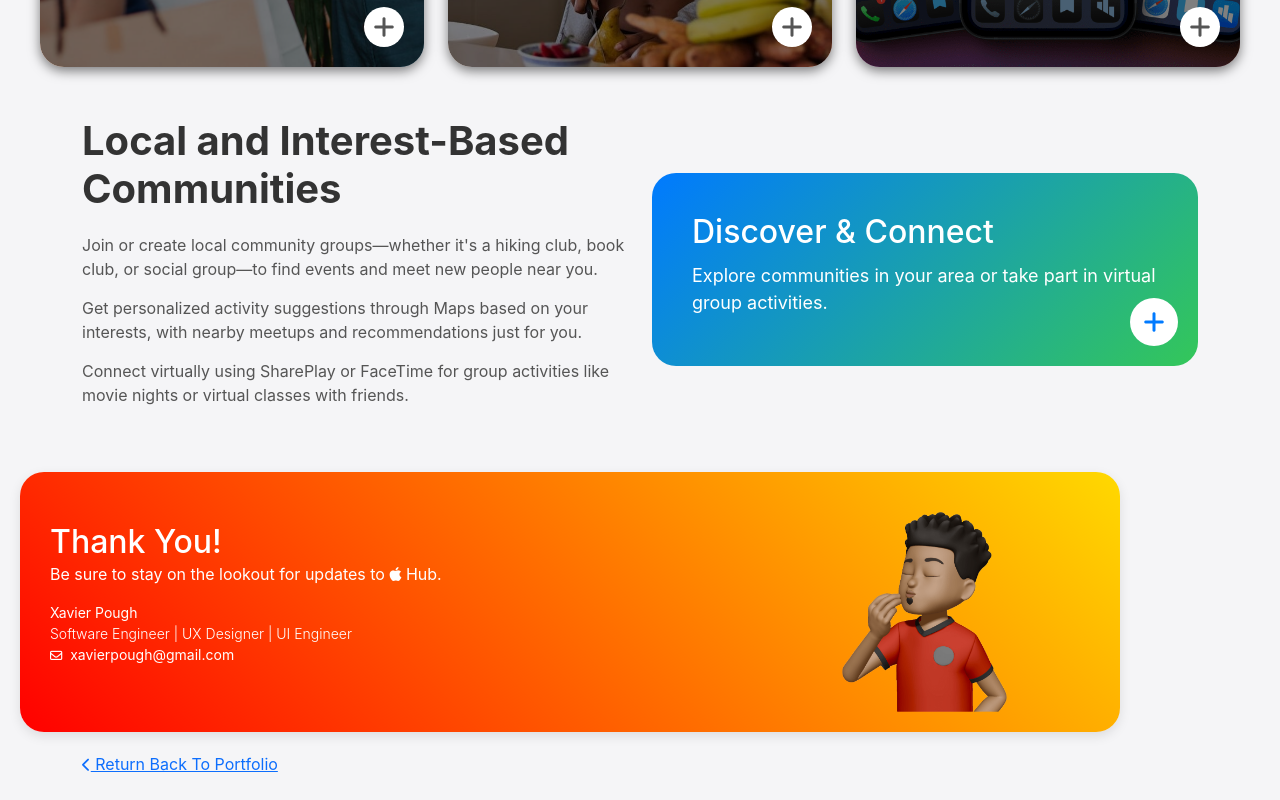
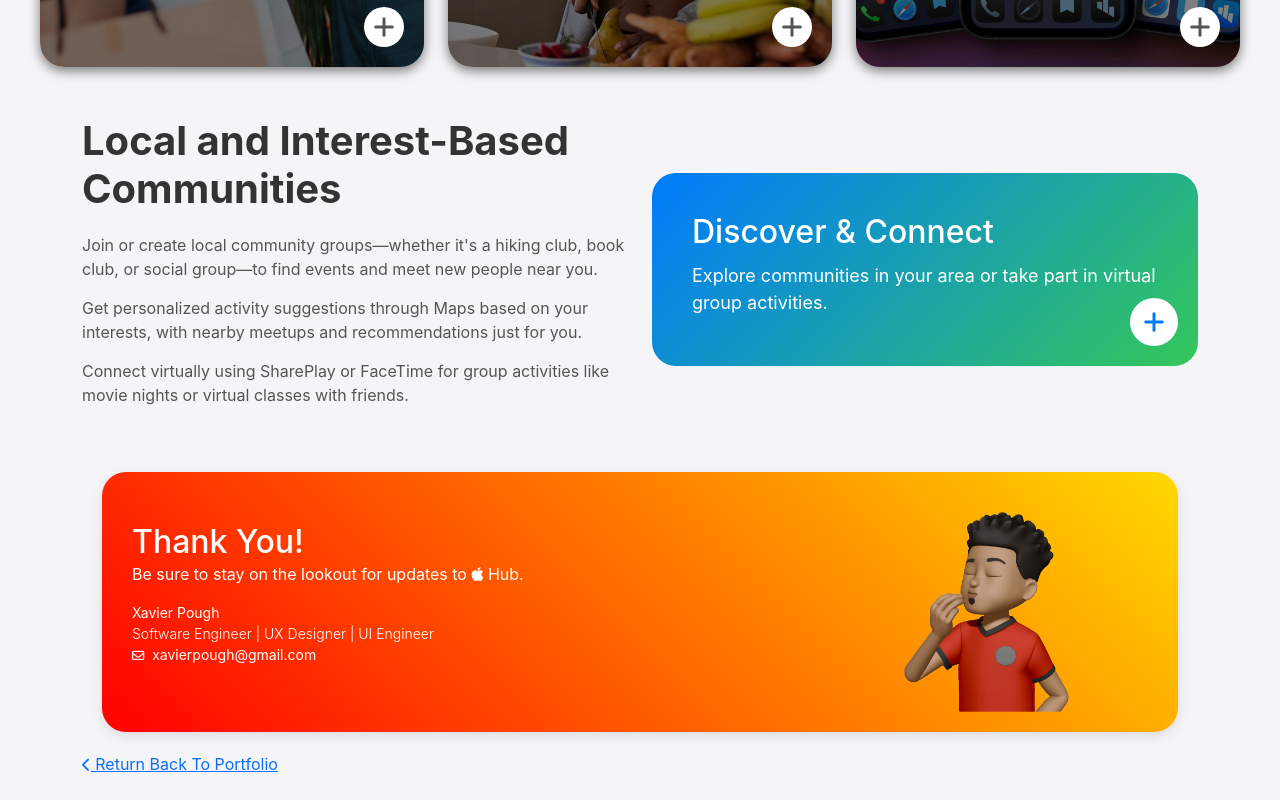
Before and after one commit to xavierpough/xavierpough.github.io, a Vue app: page /apple-hub in a window 1280 px wide. Shown: the part 2515-3315 px from the top of the page. Built offline with nearby package versions, Linux system fonts and the light colour scheme.

Commit message:
Updates to contact card

```diff
--- a/public/404.html
+++ b/public/404.html
@@ -9,7 +9,7 @@
         var path = window.location.pathname;
         if (path !== '/404.html') {
             // Redirect to the index.html which will handle the routing
-            window.location.href = '/index.html'; // Redirect to your main entry point
+            window.location.href = '/'; // Redirect to your main entry point
         }
     </script>
 </head>
--- a/src/views/Apple/AppleHubHomePage.vue
+++ b/src/views/Apple/AppleHubHomePage.vue
@@ -185,7 +185,9 @@
         </div>
       </div>
 
-      <GetToKnowXavier class="justify-content-center"/>
+      <div class="container">
+        <GetToKnowXavier/>
+      </div>
       <div class="container text-black pb-4"> <a href="/"><i class="small fa-solid fa-chevron-left"></i> Return Back To Portfolio </a></div>
     </div>
   </section>
```
Also changed, not shown: 1 other file (tests, documents, lock files or other folders).
